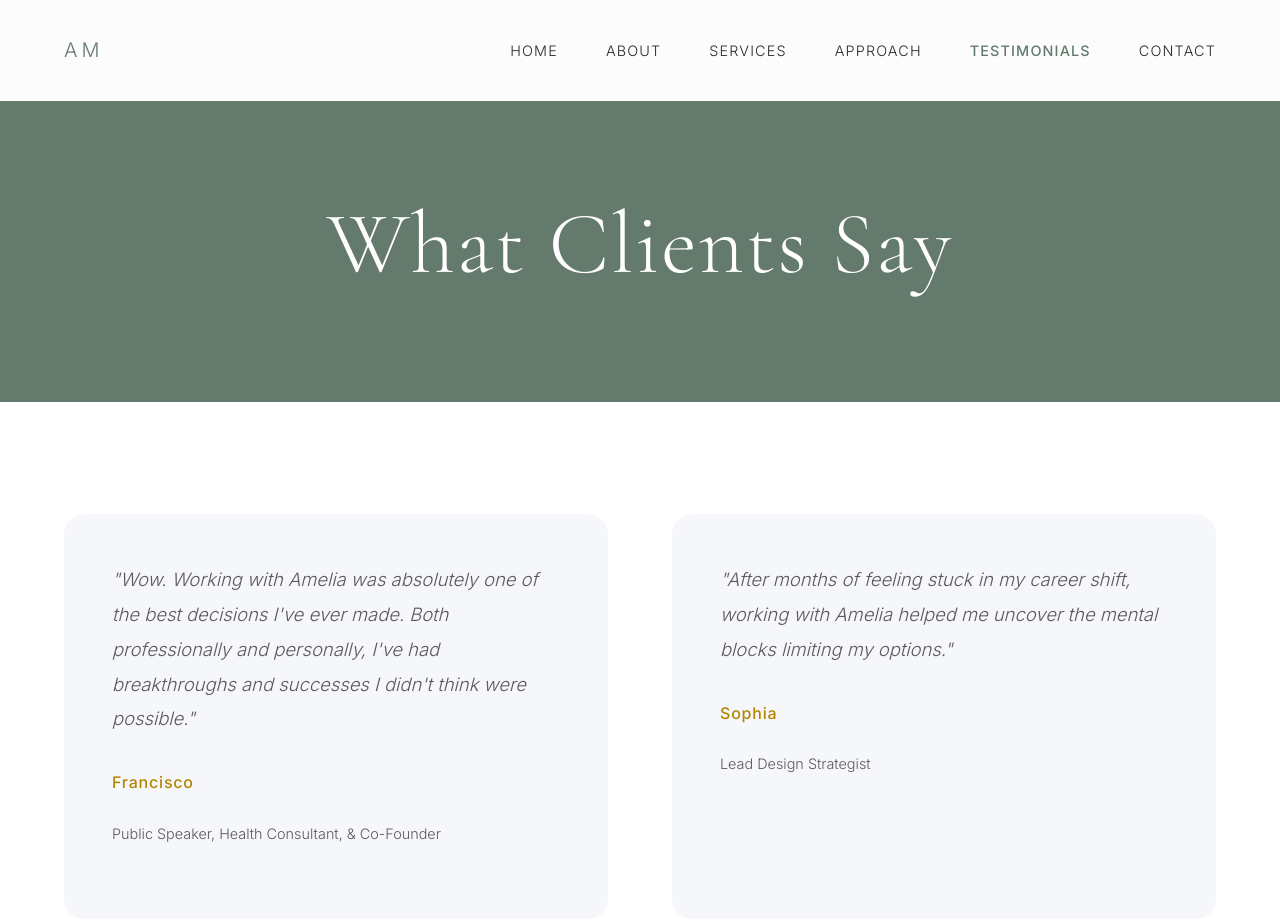
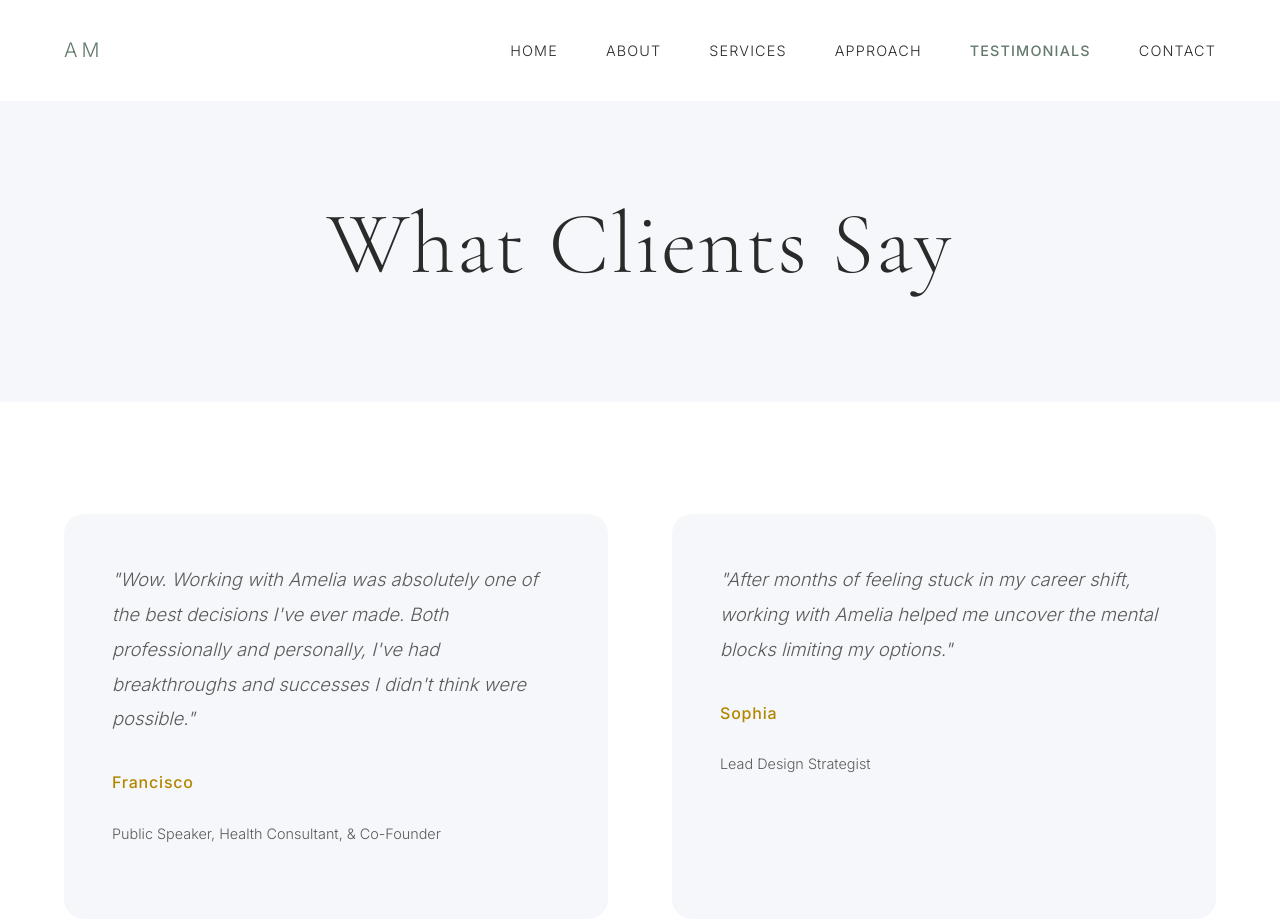
Before and after one commit to jumaanebey/AM-site, a plain HTML site: page testimonials.html in a window 1280 px wide. Shown: the top 922 px of the page. Drawn offline with nearby package versions, Linux system fonts and the light colour scheme.

Commit message:
Change testimonials page header from green to light gray for consistency
Now matches other pages (services, about, approach, contact)

🤖 Generated with [Claude Code](https://claude.com/claude-code)

Co-Authored-By: Claude <noreply@anthropic.com>

```diff
--- a/testimonials.html
+++ b/testimonials.html
@@ -119,19 +119,18 @@
         .page-header {
             padding: 12rem 5% 5rem;
             text-align: center;
-            background: var(--primary-green);
-            color: var(--white);
+            background: var(--light-gray);
         }
 
         .page-header h1 {
-            color: var(--white);
+            color: var(--dark-text);
         }
 
         .page-header p {
             max-width: 700px;
             margin: 0 auto;
             font-size: clamp(1.1rem, 2.5vw, 1.25rem);
-            color: rgba(255, 255, 255, 0.9);
+            color: var(--medium-text);
         }
 
         /* Testimonials Grid */
```
